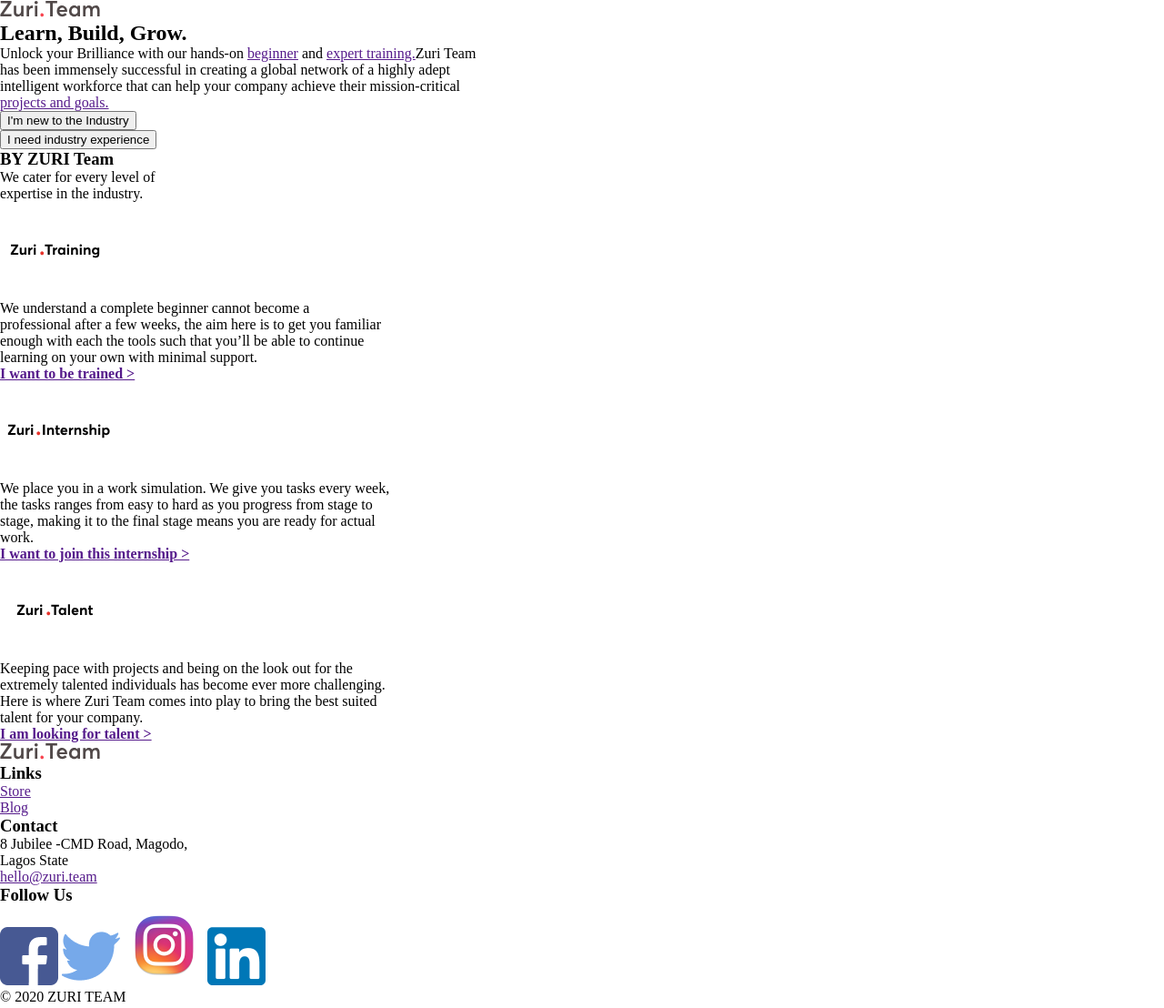
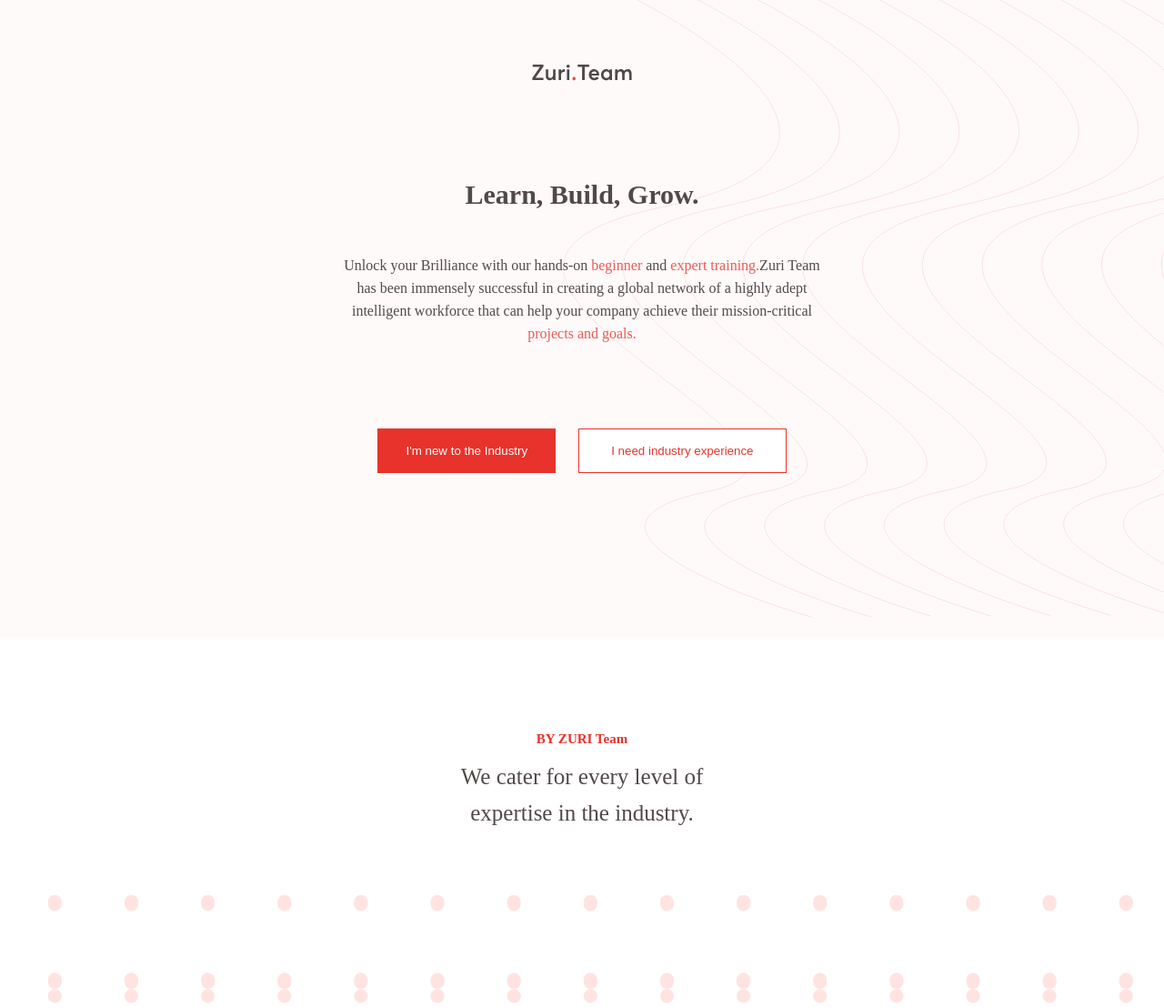
Before and after one commit to Ukgirloma/Zuri-landing-page, a plain HTML site: page index.html in a window 1280 px wide. Shown: the top 1108 px of the page at 91% size. Drawn offline with Linux system fonts and the light colour scheme.

Commit message:
CSS
STARTED STYLING THE LANDING PAGE

```diff
--- a/index.html
+++ b/index.html
@@ -6,12 +6,12 @@
     <meta name="viewport" content="width=device-width, initial-scale=1.0">
     <title>ZURI| Learn,Build,Grow</title>
     <link rel="stylesheet" href="style.css">
-    <link href="./landing page/favicon.png" rel="icon" sizes="16x16 32x32" type="image/png">
+    <link href="./landingpage/favicon.png" rel="icon" sizes="16x16 32x32" type="image/png">
 </head>
 <body>
 <section class="first">
     <div class="logo">
-        <img src="./landing page/zuri-logo-full.svg" alt="">
+        <img src="./landingpage/zuri-logo-full.svg" alt="">
     </div>
     <div class="hero">
         <h2>Learn, Build, Grow.</h2>
@@ -24,22 +24,28 @@
             </p>
     </div>
     <div class="btn">
-        <a href=""><button>I'm new to the Industry</button>
+        <a href="">
+            <button class="new">I'm new to the Industry</button>
         </a>
         <br>
-        <a href=""> <button>I need industry experience</button>
+        <a href="">
+             <button class="experience">I need industry experience</button>
         </a>
     </div>
 </section>
 <section class="second">
     <div class="cater">
-        <h3>BY ZURI Team</h3>
+        <h4>BY ZURI Team</h4>
             <p>We cater for every level of <br>
              expertise in the industry. </p>
     </div>
+
     <div class="row">
     <div class="training">
-        <img src="./landing page/zuri-training-img.svg" alt="">
+        <div class="leftbg" >
+            <img src="./landingpage/talentbg.png" alt="leftbg">
+        </div>
+        <img src="./landingpage/zuri-training-img.svg" alt="">
          <p>
              We understand a complete beginner cannot become a <br>
              professional after a few weeks, the aim here is to get you familiar <br>
@@ -51,7 +57,7 @@
         </h4>
     </div>
     <div class="internship">
-        <img src="./landing page/zuri-internship-img.svg" alt="">
+        <img src="./landingpage/zuri-internship-img.svg" alt="">
         <p>
              We place you in a work simulation. We give you tasks every week,<br>
              the tasks ranges from easy to hard as you progress from stage to <br>
@@ -63,7 +69,7 @@
         </h4>
     </div>
     <div class="talent">
-        <img src="./landing page/zuri-talent-img.svg" alt="">
+        <img src="./landingpage/zuri-talent-img.svg" alt="">
         <p>
              Keeping pace with projects and being on the look out for the <br>
              extremely talented individuals has become ever more challenging. <br>
@@ -79,7 +85,7 @@
 <footer>
     <div class="footer">
         <div class="team-logo">
-          <img src="./landing page/zuri-team-svg.svg" alt="">
+          <img src="./landingpage/zuri-team-svg.svg" alt="">
         </div>
         <div class="link">
              <h3>Links</h3>
@@ -95,10 +101,10 @@
         <div class="social-media">
               <h3>Follow Us</h3>
                  <div class="social-icon">
-                     <a href=""><img src="./landing page/fb.png" alt=""></a>
-                     <a href=""><img src="./landing page/twitter.png" alt=""></a>
-                     <a href=""><img src="./landing page/IG.png" alt=""></a>
-                     <a href=""><img src="./landing page/in.png" alt=""></a>
+                     <a href=""><img src="./landingpage/fb.png" alt=""></a>
+                     <a href=""><img src="./landingpage/twitter.png" alt=""></a>
+                     <a href=""><img src="./landingpage/IG.png" alt=""></a>
+                     <a href=""><img src="./landingpage/in.png" alt=""></a>
                  </div>
         </div>
         </div>
--- a/style.css
+++ b/style.css
@@ -3,5 +3,93 @@
     box-sizing: border-box;
 }
 .first{
-    background-image: url(./)
+    background-image: url(./landingpage/hero-bg.svg);
+    height: 700px;
+    background-size: cover;
+    background-repeat: no-repeat;
+    background-position: center center;
 }
+.logo{
+    display: flex;
+    margin: auto;
+    margin-bottom: 60px;
+    padding-top: 70px;
+    justify-content: center;
+}
+.hero{
+    text-align: center;
+}
+.hero h2{
+    margin-bottom: 40px;
+    padding-top: 40px;
+    font-size: 30px;
+    font-weight: 800;
+    color: #514949;
+    line-height: 50px;
+}
+.hero p{
+    font-size: 16px;
+    color: #514949;
+    opacity: 1;
+    line-height: 25px;
+    margin-bottom: 20px;
+    }
+ .hero a{
+        text-decoration: none;
+        color:  #eb5850;
+    }
+.btn{
+    margin-top: 92px;
+    display: flex;
+    justify-content: center;
+}
+.new{
+    background-color: #E7332B;
+    color: #fff;
+    margin-right: 25px;
+    padding: 16px 30px;
+    border: 1px solid #E7332B;
+}
+.new:hover{
+    background-color: #fff;
+    color: #E7332B;
+}
+.experience{
+    background-color: #fff;
+    border: 1px solid #E7332B;
+    padding: 16px 35px;
+    color: #E7332B;
+}
+.experience:hover{
+    background-color: #E7332B;
+    color: #fff;
+}
+.second{
+    background-color: #fff;
+    overflow: hidden;
+}
+.cater{
+    text-align: center;
+    margin-top: 100px;
+}
+.cater h4{
+    color: #E7332B;
+    font-size: 15px;
+    line-height: 24px;
+}
+.cater p{
+    font-size: 25px;
+    text-align: center;
+    color: #514949;
+    margin-top: 10px;
+    margin-bottom: 70px;
+    line-height: 40px;
+    font-weight: 500;
+}
+.row{
+    display: flex;
+}
+.training{
+background-image: url(./landingpage/talentbg.png);
+background-position: center left;
+}
```
Also changed, not shown: landingpage/IG.png (renamed from landing page/IG.png), landingpage/favicon.png (renamed from landing page/favicon.png), landingpage/fb.png (renamed from landing page/fb.png), landingpage/hero-bg.svg (added), landingpage/in.png (renamed from landing page/in.png), landingpage/talentbg.png (renamed from landing page/talentbg.png), landingpage/talentbgright.png (renamed from landing page/talentbgright.png), landingpage/twitter.png (renamed from landing page/twitter.png), landingpage/zuri-internship-img.svg (renamed from landing page/zuri-internship-img.svg), landingpage/zuri-logo-full.svg (renamed from landing page/zuri-logo-full.svg), landingpage/zuri-talent-img.svg (renamed from landing page/zuri-talent-img.svg), landingpage/zuri-team-svg.svg (renamed from landing page/zuri-team-svg.svg), landingpage/zuri-training-img.svg (renamed from landing page/zuri-training-img.svg).
